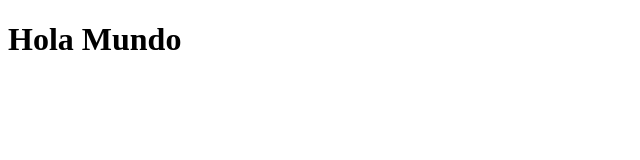
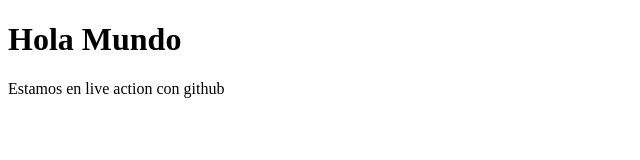
Before and after one commit to EmiGarriador/Practica-de-Git, a plain HTML site: page index.html in a window 1280 px wide. Shown: the whole page, without its empty margins (0-640 px from the left). Drawn offline with Linux system fonts and the light colour scheme.

Commit message:
Agrego una linea de codigo

```diff
--- a/index.html
+++ b/index.html
@@ -7,5 +7,6 @@
 </head>
 <body>
     <h1>Hola Mundo</h1>
+    <p>Estamos en live action con github</p>
 </body>
 </html>
```
